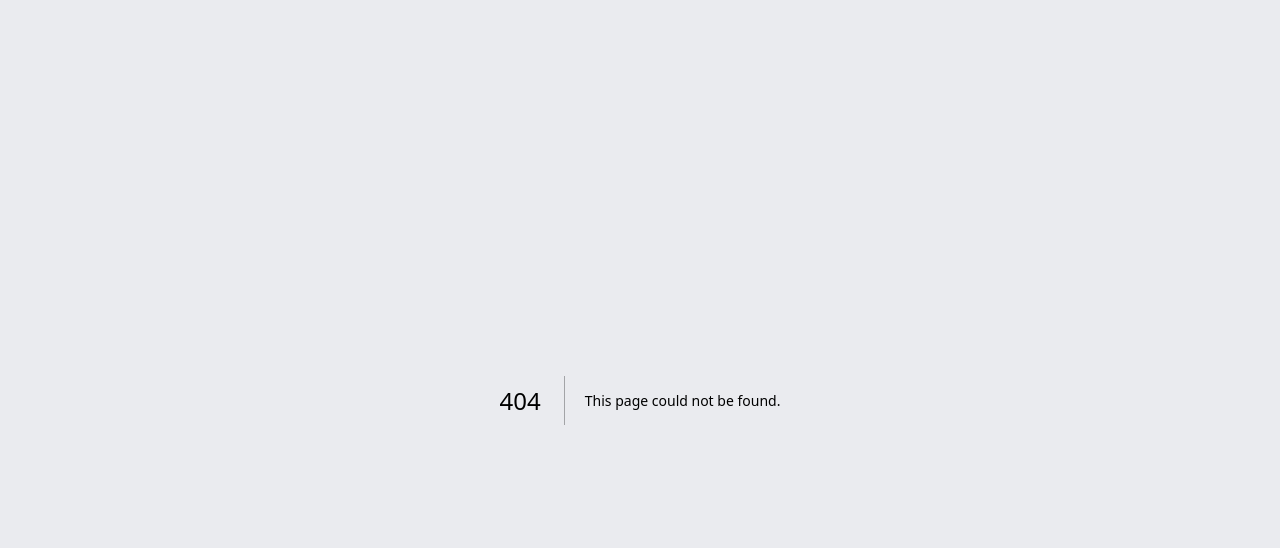
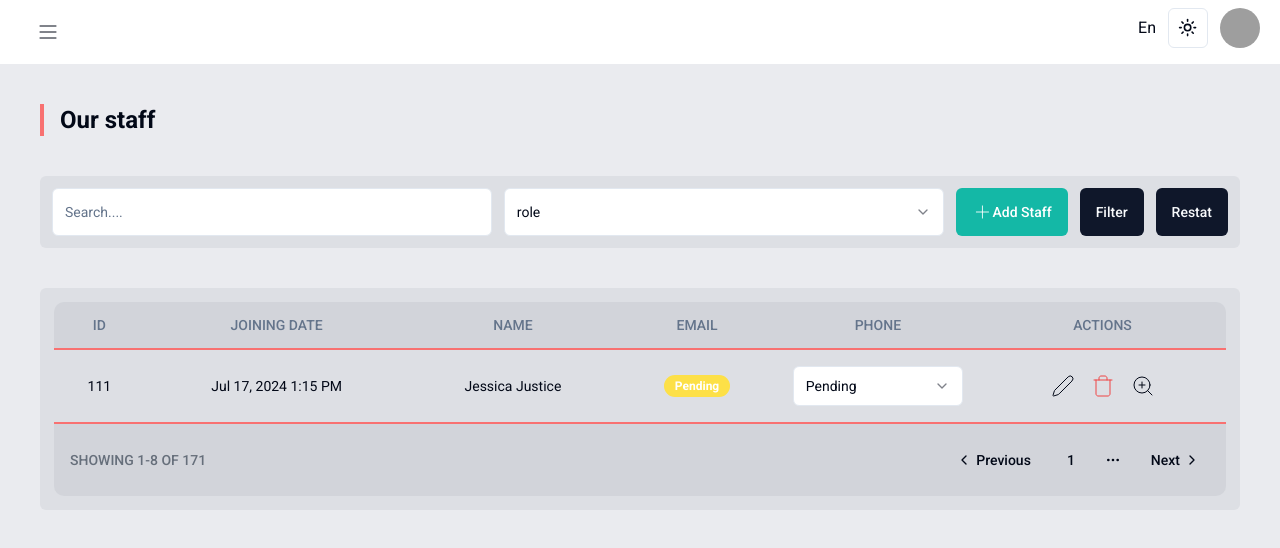
Before and after one commit to said2029/nova_buy---eCommerce, a Next.js app: page /dasboard/ourStaff in a window 1280 px wide. Before the commit this address had no page. Shown: the top 548 px of the page. Built offline with nearby package versions, Linux system fonts and the light colour scheme; grey boxes are pictures that could not be loaded.

Commit message:
our staff page

```diff
--- a/src/Providers/SidbarProvider.tsx
+++ b/src/Providers/SidbarProvider.tsx
@@ -1,7 +1,6 @@
 "use client";
 import NabBar from "@/components/dashboard/NabBar";
 import Sidbar from "@/components/dashboard/Sidbar";
-import clsx from "clsx";
 import {motion} from 'framer-motion'
 import { ReactNode, useState } from "react";
 export default function SidbarProvider({ children }: { children: ReactNode }) {
--- /dev/null
+++ b/src/app/(dashboard)/dasboard/ourStaff/page.tsx
@@ -0,0 +1,26 @@
+import User_Table from "@/components/dashboard/tables/Table_Users";
+import MainProviderPerants from "@/components/dashboard/utils/MainProviderPerants";
+import Selector from "@/components/dashboard/utils/Selector";
+import { Button } from "@/components/ui/button";
+import { Input } from "@/components/ui/input";
+import { Plus } from "lucide-react";
+import React from "react";
+
+export default function page() {
+  return (
+    <MainProviderPerants name="Our staff">
+      <section className="bg-gray-500/10 p-3 rounded-md">
+        <form className=" flex gap-3" action="">
+          <Input className="h-12" placeholder="Search...." />
+          <Selector classNane="h-12" options={["ddfsd"]} defaultName="role"/>
+          <Button type="button" className="w-28 h-12 bg-teal-500 text-white"><Plus strokeWidth={1}/> Add Staff</Button>
+          <Button className="w-28 h-12">Filter</Button>
+          <Button type="button" className="w-28 h-12">Restat</Button>
+        </form>
+      </section>
+      <section className="bg-gray-500/10 p-3 rounded-md mt-10">
+        <User_Table />
+      </section>
+    </MainProviderPerants>
+  );
+}
--- a/src/components/dashboard/Sidbar.tsx
+++ b/src/components/dashboard/Sidbar.tsx
@@ -103,8 +103,13 @@ export default function Sidbar({ isOpen }: { isOpen: Boolean }) {
               <Box strokeWidth={1} /> Orders
             </Link>
           </li>
-          <li className={li_class + li_class_border}>
-            <UserCog strokeWidth={1} /> Our Staff
+          <li>
+            <Link
+              className={li_class + li_class_border}
+              href={"/dasboard/ourStaff"}
+            >
+              <UserCog strokeWidth={1} /> Our Staff
+            </Link>
           </li>
           <li className={li_class + li_class_border}>
             <Settings strokeWidth={1} /> Settings
--- a/src/components/dashboard/tables/Table_Users.tsx
+++ b/src/components/dashboard/tables/Table_Users.tsx
@@ -76,7 +76,7 @@ export default function User_Table() {
         </TableBody>
         <TableFooter className="bg-gray-500/10 w-full">
           <TableRow >
-            <TableCell colSpan={3}  className="text-gray-600/80 dark:text-gray-200/80">SHOWING 1-8 OF 171</TableCell>
+            <TableCell colSpan={3}  className="text-gray-600/80 dark:text-gray-200/80 text-start">SHOWING 1-8 OF 171</TableCell>
             <TableCell colSpan={3}>
               <PaginationComponent />
             </TableCell>
--- a/src/components/dashboard/utils/Selector.tsx
+++ b/src/components/dashboard/utils/Selector.tsx
@@ -1,12 +1,10 @@
 import { Select, SelectContent, SelectGroup, SelectItem, SelectTrigger } from "@/components/ui/select";
 
-import React from "react";
-
-export default function Selector({ options,defaultName='select',name='' }: { options: [string],defaultName?:string,name?:string}) {
+export default function Selector({ options,defaultName='select',name='',classNane }: { options: [string],defaultName?:string,name?:string,classNane?:string}) {
   return (
-    <Select name={name}>
-      <SelectTrigger>{defaultName}</SelectTrigger>
-      <SelectContent>
+    <Select  name={name}>
+      <SelectTrigger className={classNane}>{defaultName}</SelectTrigger>
+      <SelectContent >
         <SelectGroup>
           {options.map((item, i) => {
             return (
```
